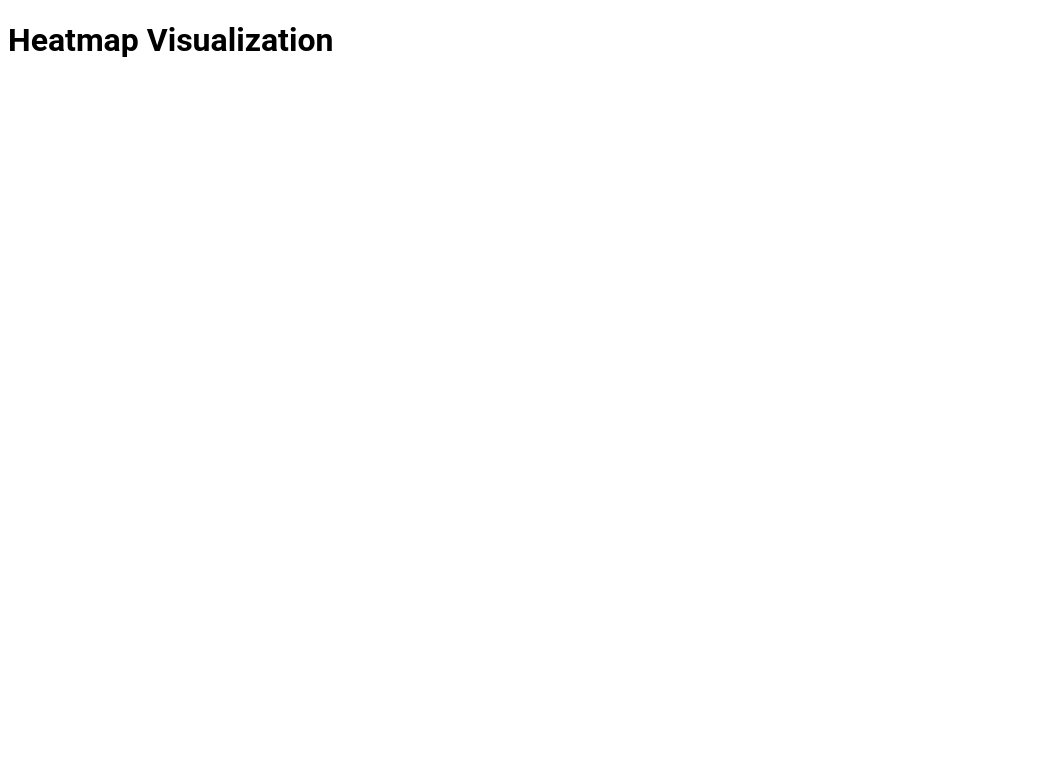
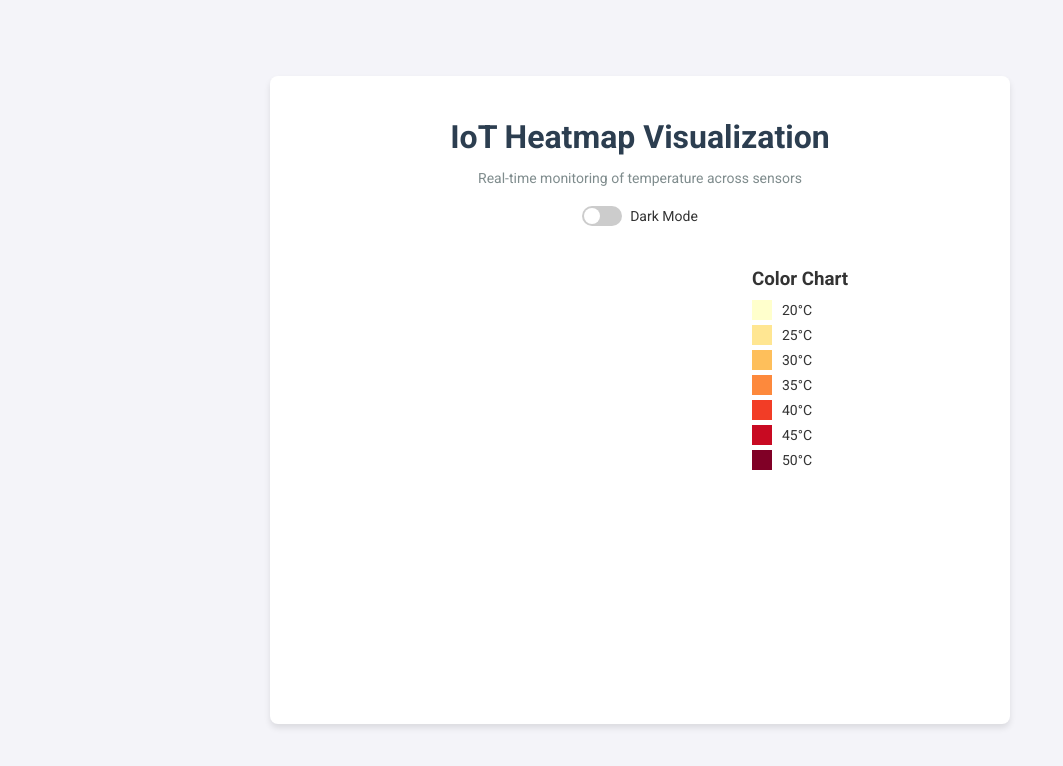
Before and after one commit to Buddhilasiri/Biot_tempAlarm, a plain HTML site: page index.html in a window 1280 px wide. Shown: the whole page, without its empty margins (0-1063 px from the left). Drawn offline with nearby package versions, Linux system fonts and the light colour scheme; no server answers.

Commit message:
Enhance heatmap with dark mode and color chart

```diff
--- a/css/style.css
+++ b/css/style.css
@@ -1,20 +1,147 @@
+/* Import Google Fonts */
+@import url('https://fonts.googleapis.com/css2?family=Roboto:wght@400;700&display=swap');
+
+/* Global Styles */
 body {
   font-family: 'Roboto', sans-serif;
+  margin: 0;
+  padding: 0;
+  background-color: #f4f4f9;
+  color: #333;
+  display: flex;
+  justify-content: center;
+  align-items: center;
+  height: 100vh;
+  transition: background-color 0.3s ease, color 0.3s ease;
+}
+
+.container {
+  text-align: center;
+  padding: 20px;
+  background: #fff;
+  border-radius: 8px;
+  box-shadow: 0px 4px 6px rgba(0, 0, 0, 0.1);
+  max-width: 700px;
+  width: 100%;
+  transition: background 0.3s ease, color 0.3s ease;
+}
+
+.header {
+  margin-bottom: 20px;
 }
 
 h1 {
-    font-weight: bold;
+  font-weight: 700;
+  margin-bottom: 10px;
+  color: #2c3e50;
 }
 
-  .heatmap rect {
-    stroke: #fff;
+.subtitle {
+  font-size: 14px;
+  margin-bottom: 20px;
+  color: #7f8c8d;
 }
 
+.content {
+  display: flex;
+  justify-content: center;
+  align-items: flex-start;
+  gap: 20px;
+}
+
+#heatmap svg {
+  margin: 0 auto;
+}
+
+#color-chart {
+  text-align: left;
+}
+
+#color-chart h3 {
+  margin-bottom: 10px;
+}
+
+#color-chart ul {
+  list-style: none;
+  padding: 0;
+  margin: 0;
+}
+
+#color-chart li {
+  display: flex;
+  align-items: center;
+  margin-bottom: 5px;
+  font-size: 14px;
+}
+
+#color-chart .color-box {
+  width: 20px;
+  height: 20px;
+  margin-right: 10px;
+}
+
+/* Dark Mode */
+body.dark-mode {
+  background-color: #121212;
+  color: #f4f4f9;
+}
+
+body.dark-mode .container {
+  background: #1e1e1e;
+  color: #f4f4f9;
+}
+
+/* Tooltip */
 .tooltip {
   position: absolute;
+  background: #333;
+  color: #fff;
+  padding: 5px 10px;
+  font-size: 12px;
+  border-radius: 4px;
+  pointer-events: none;
+  box-shadow: 0px 2px 4px rgba(0, 0, 0, 0.2);
+  opacity: 0.9;
+}
+
+/* Dark Mode Toggle */
+.dark-mode-toggle {
+  display: inline-flex;
+  align-items: center;
+  gap: 8px;
+  font-size: 14px;
+  cursor: pointer;
+}
+
+.dark-mode-toggle input {
+  display: none;
+}
+
+.dark-mode-toggle .slider {
+  width: 40px;
+  height: 20px;
+  background: #ccc;
+  border-radius: 12px;
+  position: relative;
+  transition: background-color 0.3s;
+}
+
+.dark-mode-toggle .slider::before {
+  content: '';
+  position: absolute;
+  width: 16px;
+  height: 16px;
+  border-radius: 50%;
   background: #fff;
-    padding: 5px;
-    border: 1px solid #ddd;
-    border-radius: 5px;
-    pointer-events: none;
+  top: 2px;
+  left: 2px;
+  transition: transform 0.3s;
 }
+
+.dark-mode-toggle input:checked + .slider {
+  background: #4caf50;
+}
+
+.dark-mode-toggle input:checked + .slider::before {
+  transform: translateX(20px);
+}
--- a/index.html
+++ b/index.html
@@ -3,14 +3,32 @@
 <head>
   <meta charset="UTF-8">
   <meta name="viewport" content="width=device-width, initial-scale=1.0">
-  <title>Heatmap Visualization</title>
+  <title>IoT Heatmap Visualization</title>
   <link rel="stylesheet" href="/css/style.css">
   <script src="https://d3js.org/d3.v6.min.js"></script>
 </head>
 <body>
-  <h1>Heatmap Visualization</h1>
-  <div id="heatmap"></div>
-  <div class="tooltip" style="display: none;"></div>
+  <div class="container">
+    <div class="header">
+      <h1>IoT Heatmap Visualization</h1>
+      <p class="subtitle">Real-time monitoring of temperature across sensors</p>
+      <label class="dark-mode-toggle">
+        <input type="checkbox" id="dark-mode-checkbox">
+        <span class="slider"></span>
+        <span class="label">Dark Mode</span>
+      </label>
+    </div>
+    <div class="content">
+      <div id="heatmap"></div>
+      <div id="color-chart">
+        <h3>Color Chart</h3>
+        <ul>
+          <!-- Chart will be dynamically populated -->
+        </ul>
+      </div>
+    </div>
+    <div class="tooltip" style="display: none;"></div>
+  </div>
   <script src="/js/script.js"></script>
 </body>
 </html>
--- a/js/script.js
+++ b/js/script.js
@@ -1,7 +1,24 @@
+// Dark Mode Toggle
+const darkModeCheckbox = document.getElementById("dark-mode-checkbox");
+
+// Load initial state from localStorage
+if (localStorage.getItem("darkMode") === "enabled") {
+  document.body.classList.add("dark-mode");
+  darkModeCheckbox.checked = true;
+}
+
+darkModeCheckbox.addEventListener("change", () => {
+  if (darkModeCheckbox.checked) {
+    document.body.classList.add("dark-mode");
+    localStorage.setItem("darkMode", "enabled");
+  } else {
+    document.body.classList.remove("dark-mode");
+    localStorage.setItem("darkMode", "disabled");
+  }
+});
+
+// Heatmap Logic
 const heatmapSize = { width: 300, height: 450 };
-const sensors = 9;
-const columns = 3;
-const rows = 3;
 const colors = d3.scaleSequential(d3.interpolateYlOrRd).domain([20, 50]);
 
 const svg = d3
@@ -14,8 +31,8 @@ const svg = d3
 const tooltip = d3.select(".tooltip");
 
 function drawHeatmap(data) {
-  const cellWidth = heatmapSize.width / columns;
-  const cellHeight = heatmapSize.height / rows;
+  const cellWidth = heatmapSize.width / 3;
+  const cellHeight = heatmapSize.height / 3;
 
   const rects = svg.selectAll("rect").data(Object.entries(data));
 
@@ -23,8 +40,8 @@ function drawHeatmap(data) {
     .enter()
     .append("rect")
     .merge(rects)
-    .attr("x", (d, i) => (i % columns) * cellWidth)
-    .attr("y", (d, i) => Math.floor(i / columns) * cellHeight)
+    .attr("x", (d, i) => (i % 3) * cellWidth)
+    .attr("y", (d, i) => Math.floor(i / 3) * cellHeight)
     .attr("width", cellWidth - 5)
     .attr("height", cellHeight - 5)
     .attr("fill", (d) => colors(d[1]))
@@ -48,4 +65,18 @@ function fetchSensorData() {
     });
 }
 
+// Generate Color Chart
+function generateColorChart() {
+  const chart = d3.select("#color-chart ul");
+
+  for (let i = 20; i <= 50; i += 5) {
+    chart
+      .append("li")
+      .html(
+        `<div class="color-box" style="background:${colors(i)};"></div>${i}°C`
+      );
+  }
+}
+
+generateColorChart();
 setInterval(fetchSensorData, 1000);
```
Lines whose indentation alone changed are shown as unchanged.
